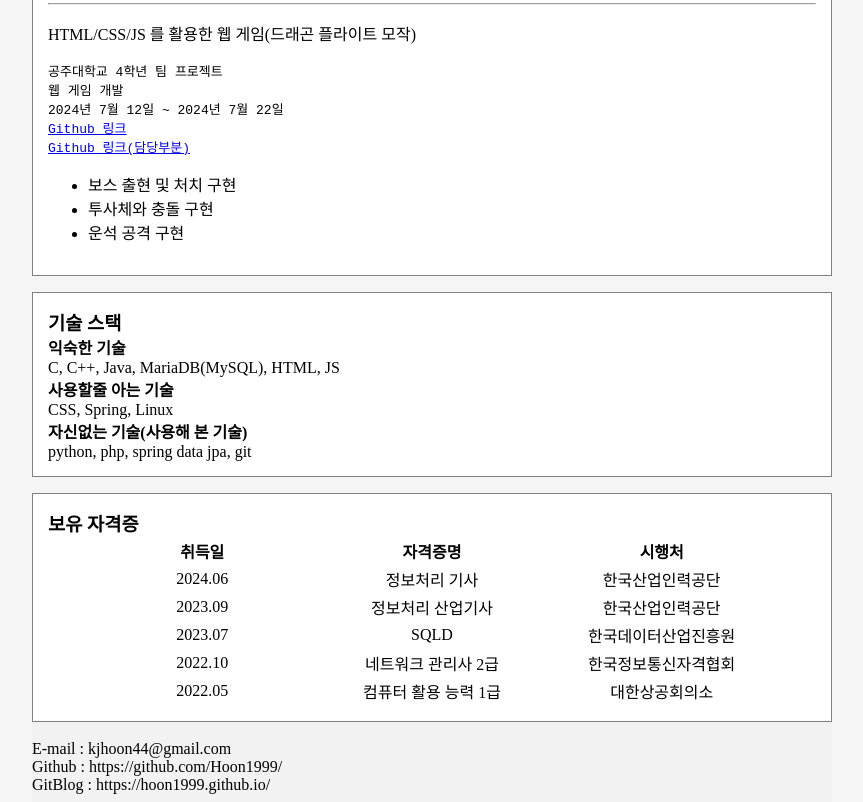
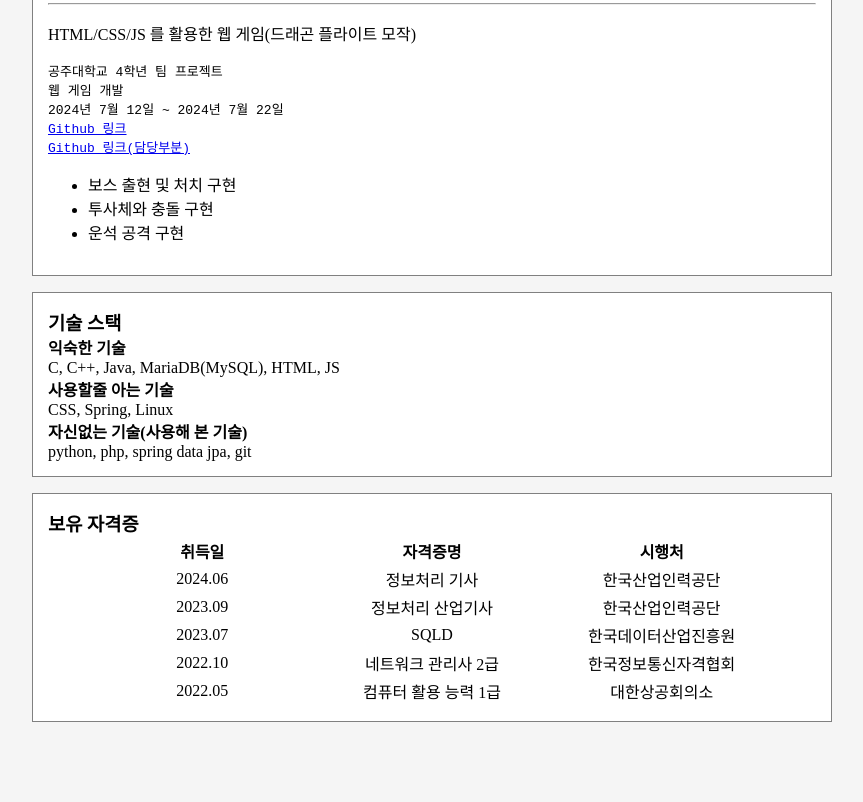
Before and after one commit to Hoon1999/resume, a plain HTML site: page index.html in a window 1280 px wide. Shown: the part 1611-2413 px from the top of the page, without its empty margins (208-1071 px from the left). After the commit the page ends 2333 px from the top, so only its background shows below. Drawn offline with Linux system fonts and the light colour scheme.

Commit message:
style: 사용되지 않는 요소 footer 주석처리

```diff
--- a/index.html
+++ b/index.html
@@ -205,12 +205,12 @@
 		</div>
 
 	</section>
-	<footer id="footer" style="clear:both">
+	<!-- <footer id="footer" style="clear:both">
 		<br>
 		E-mail : kjhoon44@gmail.com<br>
 		Github : https://github.com/Hoon1999/<br>
 		GitBlog : https://hoon1999.github.io/<br>
-	</footer>
+	</footer> -->
 
 	<script>
 		let btnHome = document.getElementById('btnHome');
```
